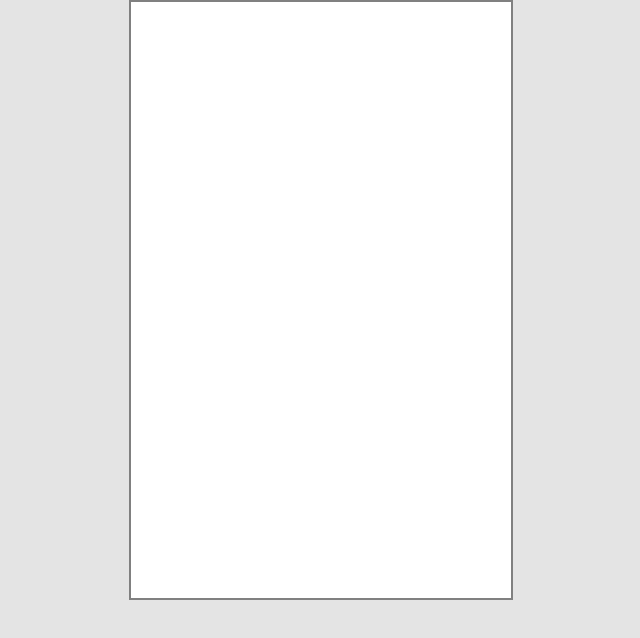
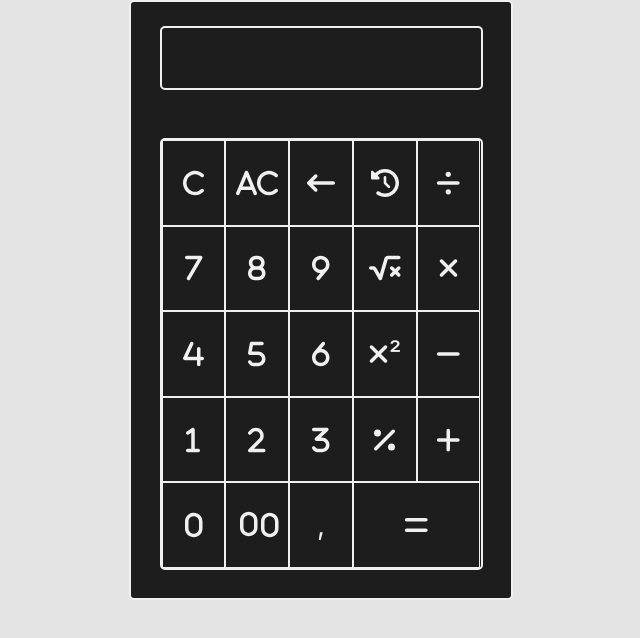
Before and after one commit to ViniiSouza/vue-calculadora, a Vue app: page / in a window 1280 px wide. Shown: the top 638 px of the page, without its empty margins (319-959 px from the left). Built offline with nearby package versions, Linux system fonts and the light colour scheme.

Commit message:
feat: implementa sketch primário da calculadora

```diff
--- a/src/components/Calculadora.vue
+++ b/src/components/Calculadora.vue
@@ -5,12 +5,165 @@ defineProps({
 
 <template>
   <div class="place">
-    <div class="calc--body">
+    <div class="calc--body default-border">
+      <div class="calc--input default-border"></div>
+      <div class="calc--board default-border">
+        <div class="calc-board--line m-0 p-0">
+          <div class="calc--button">
+            <div class="calc--button--place">
+              <fa-icon icon="fa-c" />
+            </div>
+          </div>
+          <div class="calc--button">
+            <div class="calc--button--place">
+              <fa-icon icon="fa-a" />
+              <fa-icon icon="fa-c" />
+            </div>
+          </div>
+          <div class="calc--button">
+            <div class="calc--button--place">
+              <fa-icon icon="fa-arrow-left-long" />
+            </div>
+          </div>
+          <div class="calc--button">
+            <div class="calc--button--place">
+              <fa-icon icon="fa-clock-rotate-left" />
+            </div>
+          </div>
+          <div class="calc--button">
+            <div class="calc--button--place">
+              <fa-icon icon="fa-divide" />
+            </div>
+          </div>
+        </div>
+
+        <div class="calc-board--line m-0 p-0">
+          <div class="calc--button">
+            <div class="calc--button--place">
+              <fa-icon icon="fa-7" />
+            </div>
+          </div>
+          <div class="calc--button">
+            <div class="calc--button--place">
+              <fa-icon icon="fa-8" />
+            </div>
+          </div>
+          <div class="calc--button">
+            <div class="calc--button--place">
+              <fa-icon icon="fa-9" />
+            </div>
+          </div>
+          <div class="calc--button">
+            <div class="calc--button--place">
+              <fa-icon icon="fa-square-root-variable" />
+            </div>
+          </div>
+          <div class="calc--button">
+            <div class="calc--button--place">
+              <fa-icon icon="fa-xmark" />
+            </div>
+          </div>
+        </div>
+
+        <div class="calc-board--line m-0 p-0">
+          <div class="calc--button">
+            <div class="calc--button--place">
+              <fa-icon icon="fa-4" />
+            </div>
+          </div>
+          <div class="calc--button">
+            <div class="calc--button--place">
+              <fa-icon icon="fa-5" />
+            </div>
+          </div>
+          <div class="calc--button">
+            <div class="calc--button--place">
+              <fa-icon icon="fa-6" />
+            </div>
+          </div>
+          <div class="calc--button">
+            <div class="calc--button--place">
+              <fa-icon icon="fa-xmark" />²
+            </div>
+          </div>
+          <div class="calc--button">
+            <div class="calc--button--place">
+              <fa-icon icon="fa-minus" />
+            </div>
+          </div>
+        </div>
+
+        <div class="calc-board--line m-0 p-0">
+          <div class="calc--button">
+            <div class="calc--button--place">
+              <fa-icon icon="fa-1" />
+
+            </div>
+          </div>
+          <div class="calc--button">
+            <div class="calc--button--place">
+              <fa-icon icon="fa-2" />
+            </div>
+          </div>
+          <div class="calc--button">
+            <div class="calc--button--place">
+              <fa-icon icon="fa-3" />
+            </div>
+          </div>
+          <div class="calc--button">
+            <div class="calc--button--place">
+              <fa-icon icon="fa-percent" />
+            </div>
+          </div>
+          <div class="calc--button">
+            <div class="calc--button--place">
+              <fa-icon icon="fa-plus" />
+            </div>
+          </div>
+        </div>
+
+        <div class="calc-board--line m-0 p-0">
+          <div class="calc--button">
+            <div class="calc--button--place">
+              <fa-icon icon="fa-0" />
+            </div>
+          </div>
+          <div class="calc--button">
+            <div class="calc--button--place">
+              <span class="m-1">
+                <fa-icon icon="fa-0" />
+              </span>
+              <fa-icon icon="fa-0" />
+            </div>
+          </div>
+          <div
+            style="font-weight: 900;"
+            class="calc--button"
+          >
+            <div class="calc--button--place">
+              ,
+            </div>
+          </div>
+          <div
+            class="calc--button"
+            style="width: 40%;"
+          >
+            <div class="calc--button--place">
+              <fa-icon icon="fa-equals" />
+            </div>
+          </div>
+        </div>
+      </div>
     </div>
   </div>
 </template>
 
 <style scoped>
+.default-border {
+  border: 2px solid rgb(240, 240, 240);
+  border-radius: 5px;
+}
+
 .place {
   background-color: rgb(228, 228, 228);
   height: 100vh;
@@ -18,10 +171,54 @@ defineProps({
 }
 
 .calc--body {
-  background-color: white;
   margin: 0 auto;
-  border: 2px solid grey;
+  background-color: rgb(29, 29, 29);
   width: 30vw;
   height: 75vh;
 }
+
+.calc--input {
+  margin: 3vh auto;
+  width: 85%;
+  height: 8vh;
+}
+
+.calc--board {
+  margin: 6vh auto;
+  width: 85%;
+  height: 54vh;
+}
+
+.calc-board--line {
+  display: flex;
+  height: 20%;
+}
+
+.calc--button {
+  color: rgb(240, 240, 240);
+  font-size: 28px;
+  display: flex;
+  width: 20%;
+  height: 100%;
+  border: 1px solid rgb(240, 240, 240);
+  justify-content: center;
+  align-items: center;
+}
+
+.calc--button--place {
+  cursor: pointer;
+  transition: 0.3s;
+  display: flex;
+  justify-content: center;
+  align-items: center;
+  border-radius: 100%;
+  width: 70px;
+  height: 70px;
+}
+
+.calc--button:hover .calc--button--place {
+  transition: 0.3s;
+  background-color: rgb(240, 240, 240);
+  color: rgb(29, 29, 29);
+}
 </style>
```
